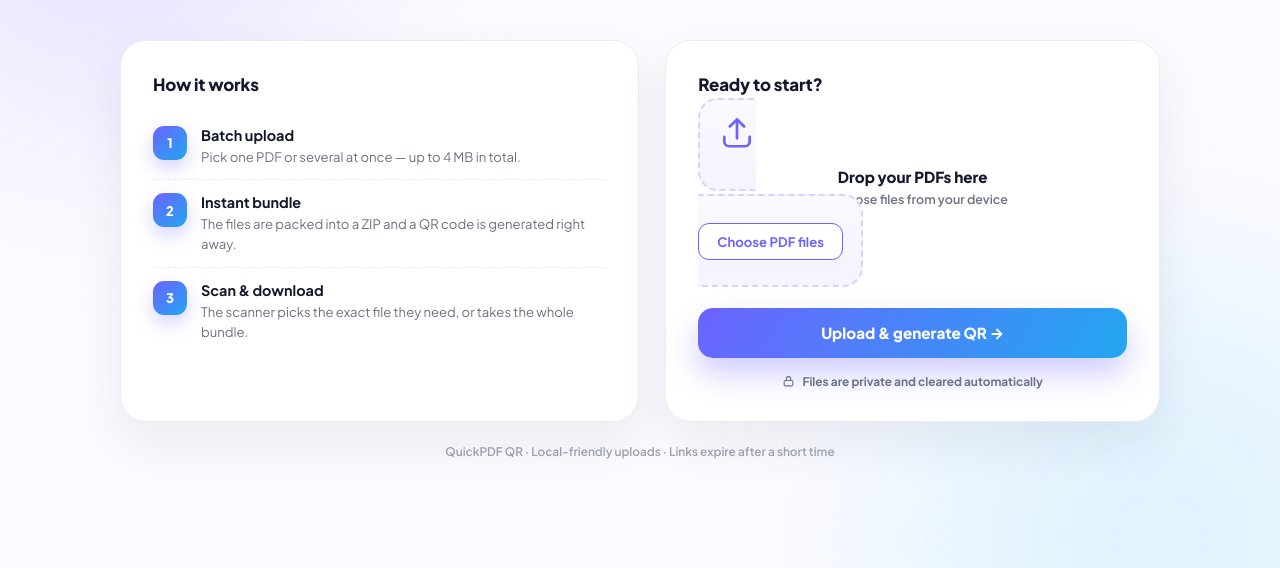
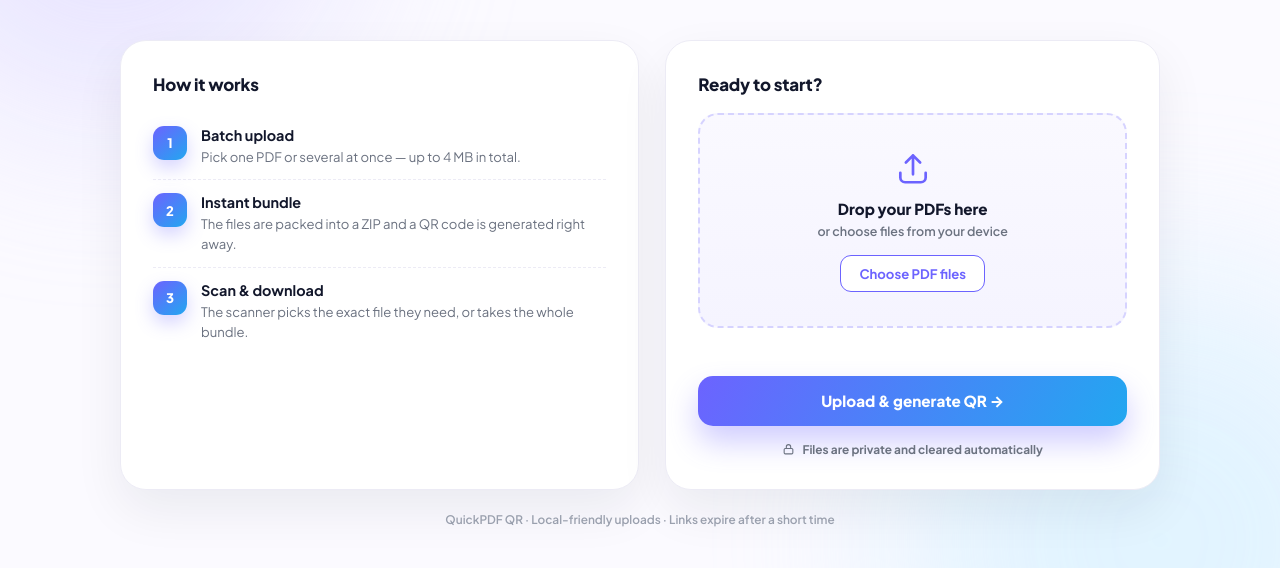
Before and after one commit to AbishekKws/QuickPDF_QR, a Flask app: page / in a window 1280 px wide. Shown: the part 200-768 px from the top of the page. Run offline with Flask 3, Linux system fonts and the light colour scheme.

Commit message:
Fix the upload drop zone layout
The dashed label was inline, so the icon and border collapsed instead of
filling the card.

🤖 Generated with Codebuff
Co-Authored-By: Codebuff <noreply@codebuff.com>

```diff
--- a/templates/index.html
+++ b/templates/index.html
@@ -90,6 +90,8 @@
 
         .upload { display: flex; flex-direction: column; }
         .drop {
+            position: relative;
+            display: block;
             border: 2px dashed #d6d3ff;
             background: linear-gradient(180deg, #faf9ff, #f5f4ff);
             border-radius: 20px;
@@ -98,7 +100,7 @@
             transition: border-color .2s, background .2s;
         }
         .drop:hover, .drop.is-active { border-color: var(--brand); background: #f3f2ff; }
-        .drop svg { color: var(--brand); }
+        .drop svg { display: block; margin: 0 auto; color: var(--brand); }
         .drop strong { display: block; margin: 12px 0 4px; font-size: .95rem; font-weight: 800; }
         .drop small { display: block; color: var(--muted); font-size: .78rem; font-weight: 600; line-height: 1.5; }
         .drop input[type="file"] {
```
